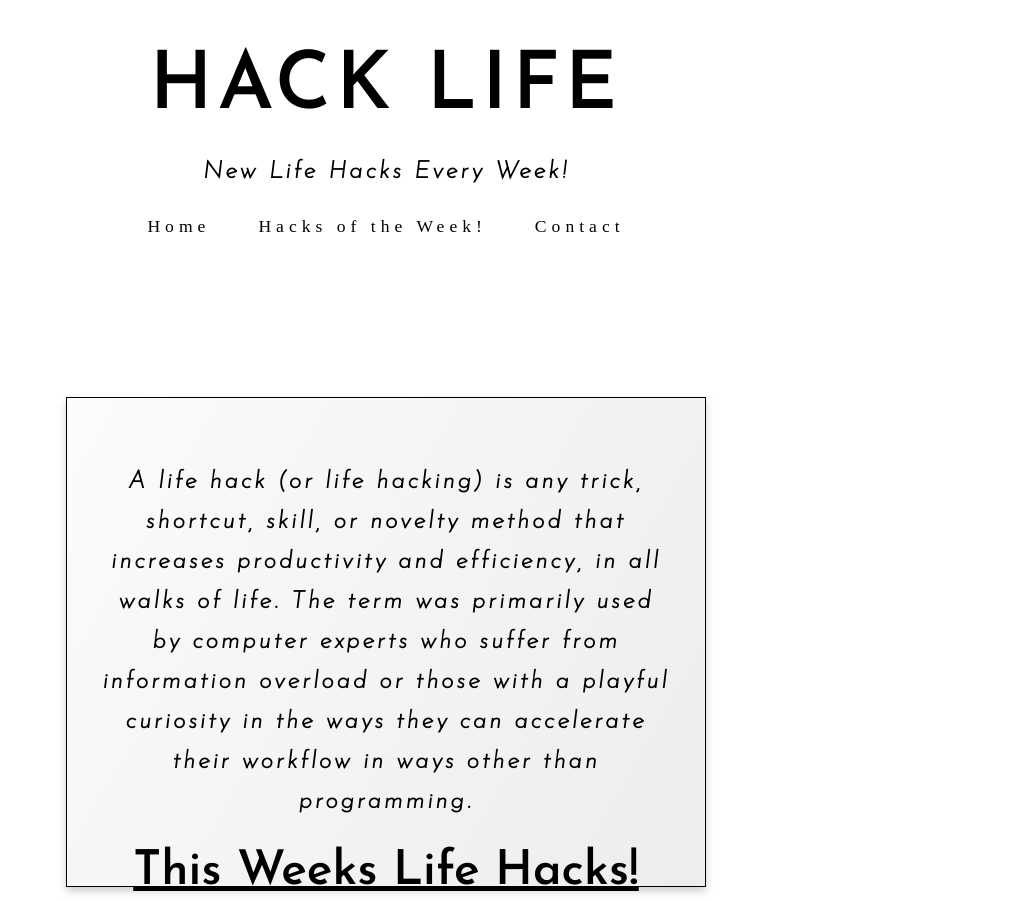
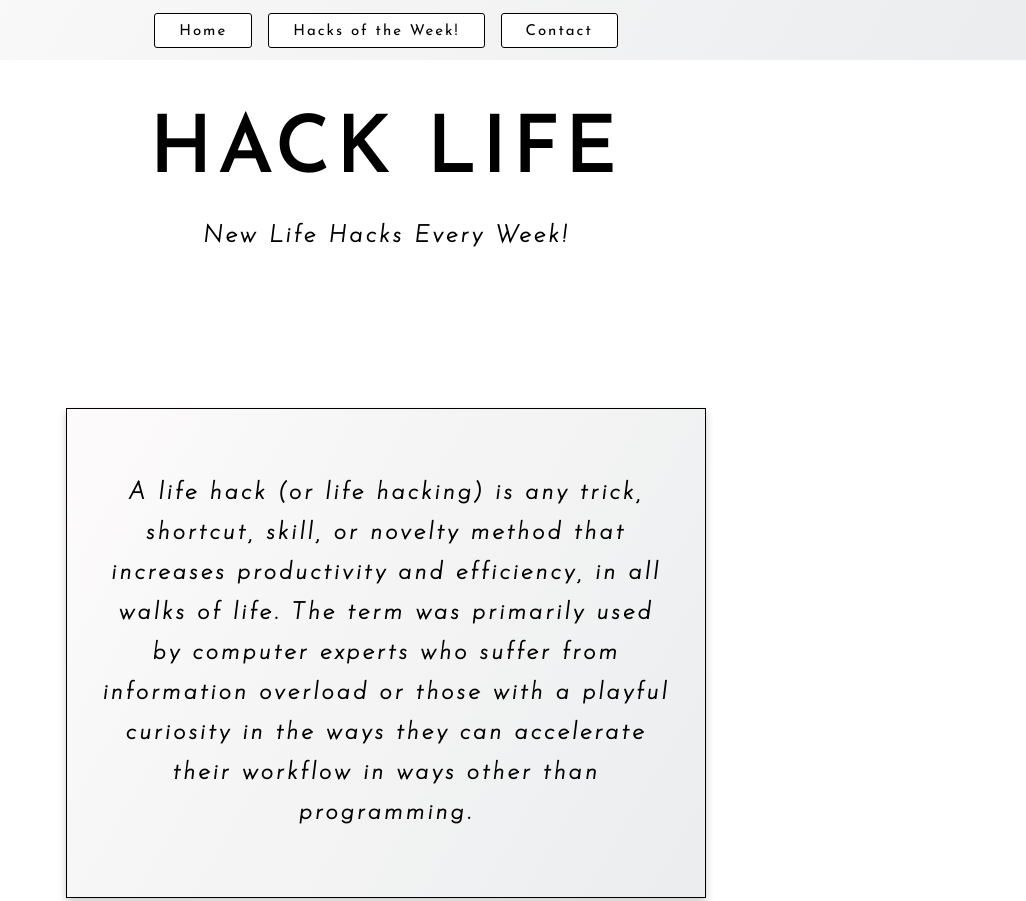
Before and after one commit to Aspen92/hacklife, a plain HTML site: page index.html in a window 1280 px wide. Shown: the top 901 px of the page, without its empty margins (254-1280 px from the left). Drawn offline with Linux system fonts and the light colour scheme.

Commit message:
Changed the style of the navbar, fixed postion to the top, some css styling to the buttons

```diff
--- a/assets/css/stylesheet.css
+++ b/assets/css/stylesheet.css
@@ -47,25 +47,56 @@ header p {
 }
 
 /* nav bar styling */
-nav a:hover {
-    border-bottom: 1px solid #3a3a3a;
-}
-
 nav ul {
     display: flex;
     justify-content: center;
     list-style: none;
+    margin-top: 0.5rem;
 }
 
 nav ul li {
-    margin-inline: 1.5rem;
+    margin-inline: 0.5rem;
     font-size: 110%;
-    letter-spacing: 5px;
+    letter-spacing: 2px;
 }
 
 nav ul li a {
-    color: inherit;
+    color: rgb(0, 0, 0);
     text-decoration: none;
+    font-size: 15px;
+    font-family: 'Josefin Sans', sans-serif;
+    font-weight: 400;
+}
+
+.nav-content {
+    position: fixed;
+    padding-top: 5px;
+    top: 0;
+    display: flex;
+    justify-content: center;
+    overflow: hidden;
+    width: 100%;
+    height: 60px;
+    background: linear-gradient(120deg, #fdfbfb 0%, #ebedee 100%);
+}
+
+.logo-nav {
+    margin-top: 7rem;
+}
+
+.btn-style {
+    background-color: rgb(255, 255, 255);
+    color: black;
+    border: solid 0.1px;
+    padding: 0.5rem 1.5rem;
+    border-radius: 3px;
+    font-family: 'Josefin Sans', sans-serif;
+    font-weight: 400;
+}
+
+.btn-style:hover {
+    transition: 0.5s;
+    background-color: #c8c8c8;
 }
 
 /* quote wrapper styling */
@@ -191,6 +222,7 @@ button {
     margin-block: 0.3rem;
     font-family: 'Josefin Sans', sans-serif;
     font-weight: 400;
+    cursor: pointer;
 }
 
 /* contact styling */
@@ -208,10 +240,16 @@ button {
     margin-block: 1rem;
     font-family: 'Josefin Sans', sans-serif;
     font-weight: 400;
+    text-decoration: none;
+    color: #3a3a3a;
 }
 
 .contact i {
     margin-right: 8px;
+}
+
+.contact a {
+    color: #3a3a3a;
 }
 
 /* social media icons styling */
@@ -240,12 +278,13 @@ button {
 
     header {
         height: auto;
+        margin-top: 10rem;
     }
 
     nav ul {
         flex-direction: column;
         text-align: center;
-        gap: 1rem;
+        gap: 0.5rem;
     }
 
     .quote-wrapper {
@@ -282,6 +321,10 @@ button {
 
     #submit-form h4 {
         text-align: center;
+    }
+
+    .nav-content {
+        height: 140px;
     }
 }
 
--- a/index.html
+++ b/index.html
@@ -23,17 +23,21 @@
 </head>
 
 <body>
+    <div class="nav-content">
+        <nav class="nav-bar">
+            <ul>
+                <li class="btn-style"><a href="#header" aria-label="Home">Home</a></li>
+                <li class="btn-style"><a href="#life-hacks" aria-label="Hacks of the Week!">Hacks of the
+                        Week!</a></li>
+                <li class="btn-style"><a href="#contact" aria-label="Contact">Contact</a></li>
+            </ul>
+        </nav>
+    </div>
     <header id="header">
-        <div class="Logo-nav">
+        <div class="logo-nav">
             <h1>HACK LIFE</h1>
             <p>New Life Hacks Every Week!</p>
-            <nav class="nav-bar">
-                <ul>
-                    <li><a href="#header" aria-label="Home">Home</a></li>
-                    <li><a href="#life-hacks" aria-label="Hacks of the Week!">Hacks of the Week!</a></li>
-                    <li><a href="#contact" aria-label="Contact">Contact</a></li>
-                </ul>
-            </nav>
+
         </div>
         <div class="quote-wrapper">
             <p>A life hack (or life hacking) is any trick, shortcut, skill, or novelty method that increases
```
